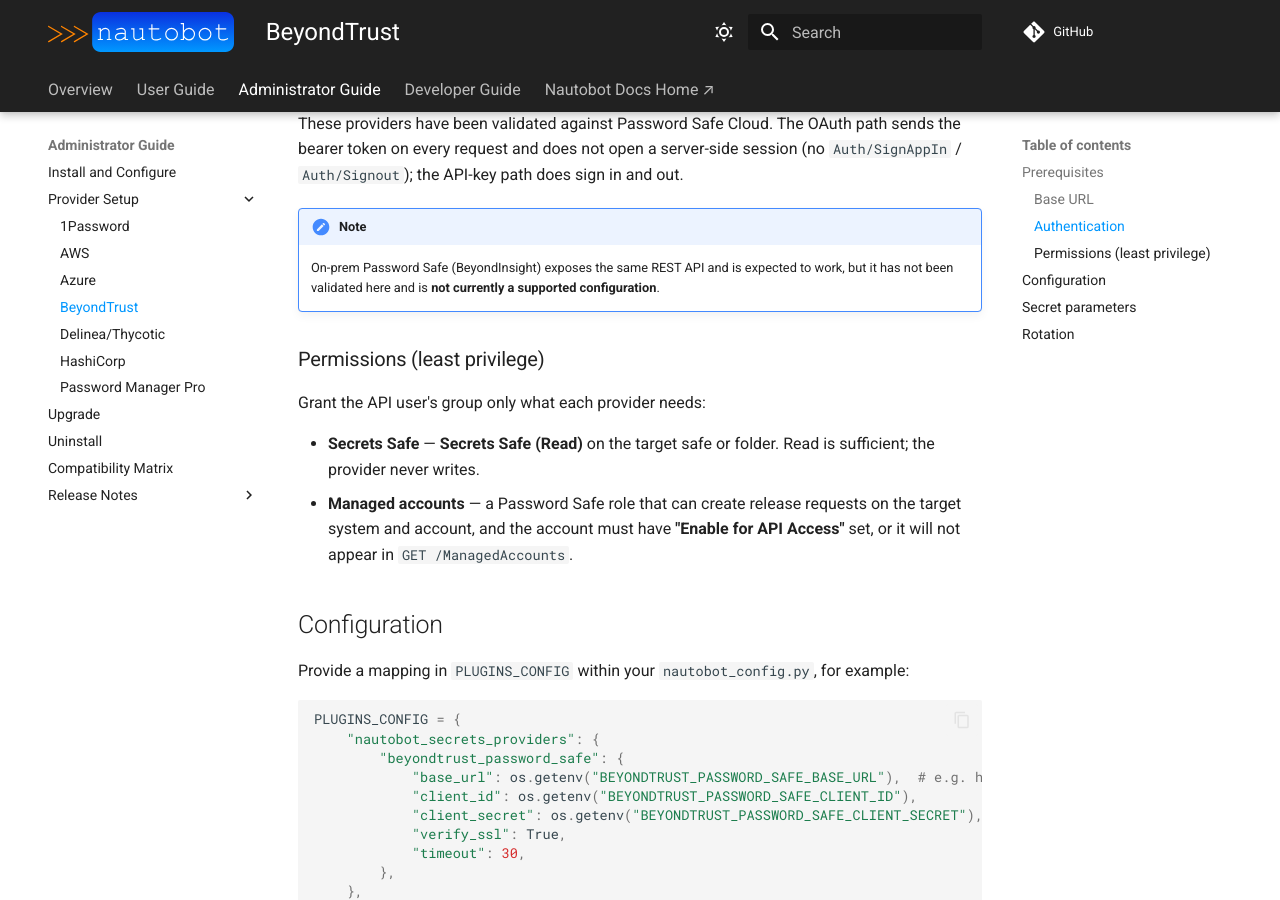
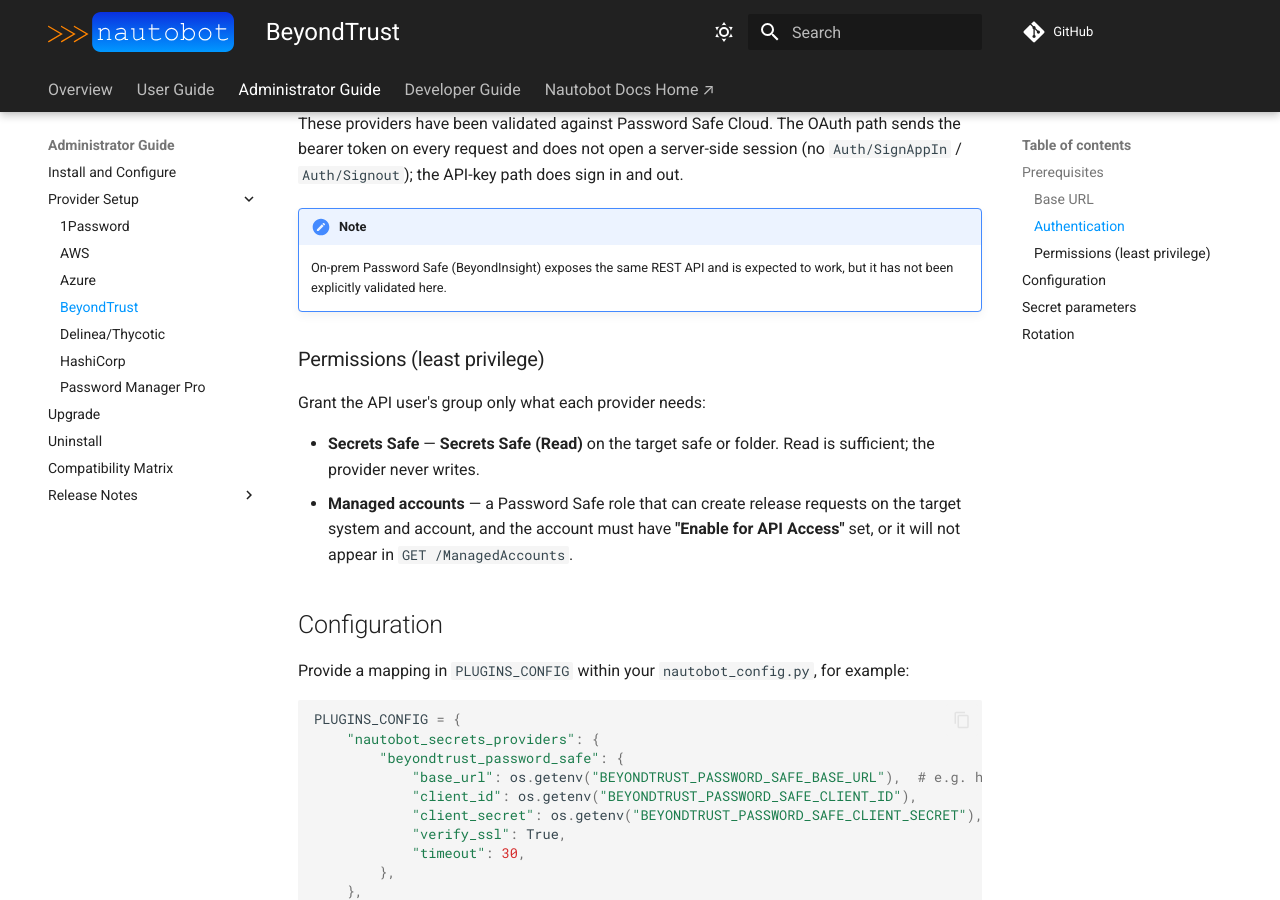
Before and after one commit to nautobot/nautobot-app-secrets-providers, an MkDocs documentation site: the page built from docs/admin/providers/beyondtrust_setup.md, in a window 1280 px wide and 900 px high, scrolled down 1082 px. Built offline with MkDocs 1.6.1 and Material for MkDocs 9.7.7, drawn with Linux system fonts in a browser that asks for light colours; comment, search, counter and statistics services are not loaded.

Commit message:
Update docs/admin/providers/beyondtrust_setup.md

```diff
--- a/docs/admin/providers/beyondtrust_setup.md
+++ b/docs/admin/providers/beyondtrust_setup.md
@@ -41,7 +41,7 @@ path does sign in and out.
 
 !!! note
     On-prem Password Safe (BeyondInsight) exposes the same REST API and is expected to work, but it has
-    not been validated here and is **not currently a supported configuration**.
+    not been explicitly validated here.
 
 ### Permissions (least privilege)
 
```
